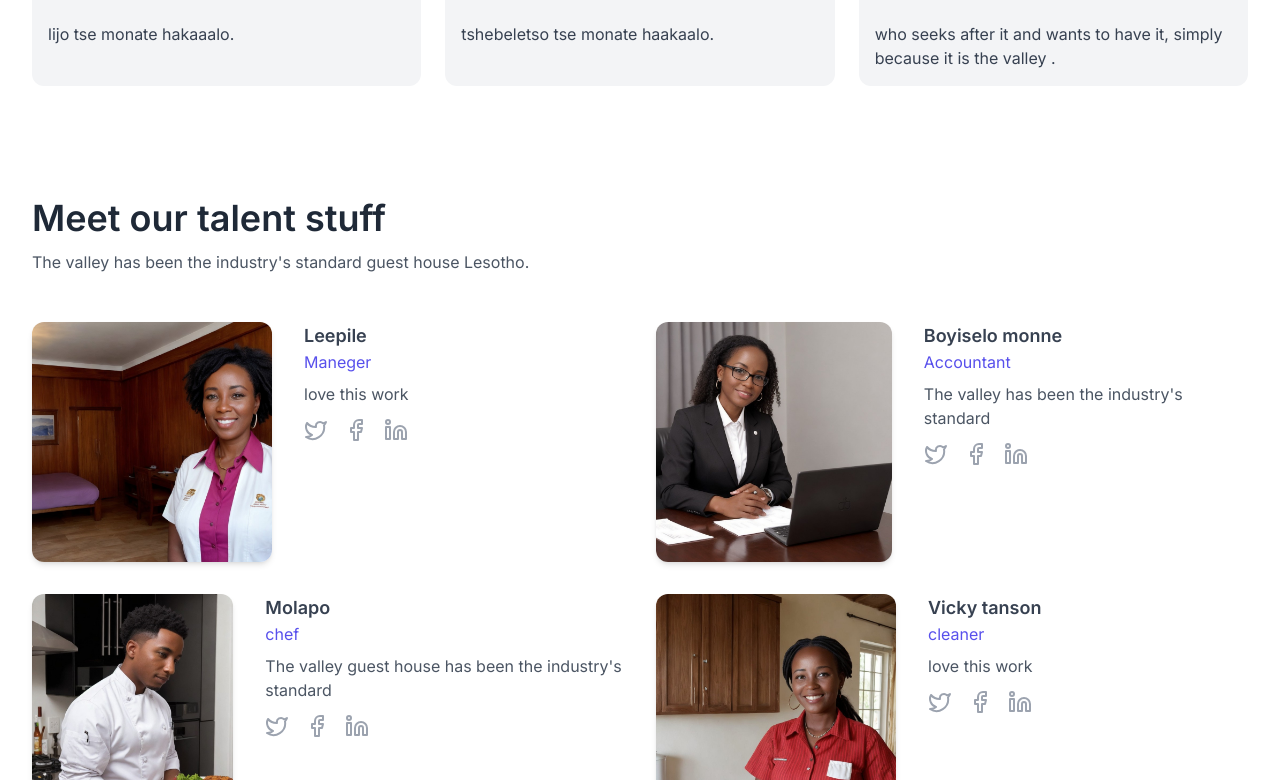
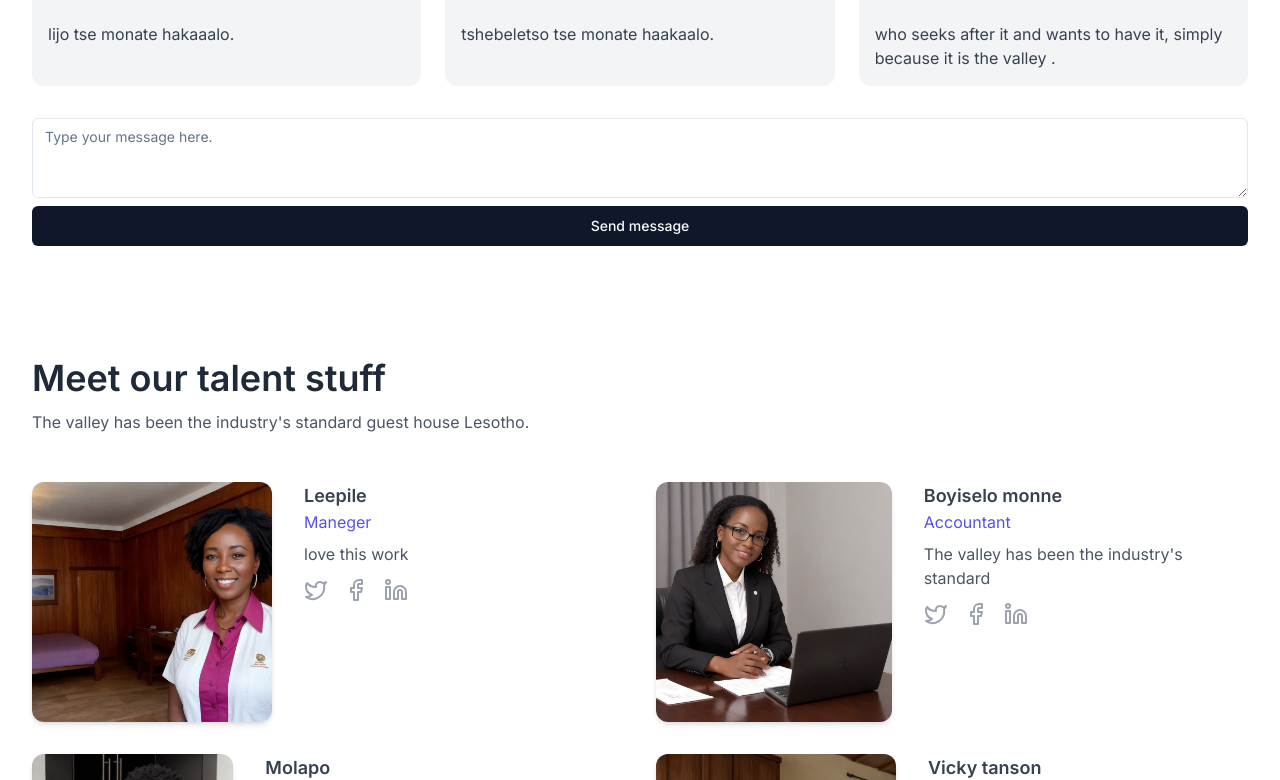
Before and after one commit to Nerd-Culture-09/The-Valley, a Next.js app: page / in a window 1280 px wide. Shown: the part 1680-2460 px from the top of the page. Built offline with nearby package versions, Linux system fonts and the light colour scheme.

Commit message:
north and south branch

```diff
--- a/components/FrontEnd/BookingForm.tsx
+++ b/components/FrontEnd/BookingForm.tsx
@@ -12,6 +12,10 @@ import {
   SelectItem,
 } from "@radix-ui/react-select";
 
+// Import the date pickers
+import { DatePickerWithPresets1 } from "@/components/FrontEnd/checkout-calander";
+import { DatePickerWithPresets2 } from "@/components/FrontEnd/checkin-calander";
+
 interface FormPageProps {
   onNext: () => void;
 }
@@ -25,6 +29,7 @@ export const FormPage: React.FC<FormPageProps> = ({ onNext }) => {
   return (
     <div className="p-4">
       <form onSubmit={handleSubmit}>
+        {/* Full Name Input */}
         <div className="mb-4">
           <label className="block text-sm font-medium text-gray-700">
             Full Name
@@ -35,6 +40,8 @@ export const FormPage: React.FC<FormPageProps> = ({ onNext }) => {
             className="mt-1 block w-full border border-gray-300 rounded-md shadow-sm"
           />
         </div>
+
+        {/* Email Input */}
         <div className="mb-4">
           <label className="block text-sm font-medium text-gray-700">
             Email
@@ -45,6 +52,8 @@ export const FormPage: React.FC<FormPageProps> = ({ onNext }) => {
             className="mt-1 block w-full border border-gray-300 rounded-md shadow-sm"
           />
         </div>
+
+        {/* Phone Number Input */}
         <div className="mb-4">
           <label className="block text-sm font-medium text-gray-700">
             Phone Number
@@ -55,32 +64,45 @@ export const FormPage: React.FC<FormPageProps> = ({ onNext }) => {
             className="mt-1 block w-full border border-gray-300 rounded-md shadow-sm"
           />
         </div>
+
+        {/* Check-in Date Picker */}
         <div className="mb-4">
           <label className="block text-sm font-medium text-gray-700">
-            Booking for :
+            Check-in Date
           </label>
-          <div className="flex items-center space-x-2  text-gray-700">
+          <DatePickerWithPresets1 />
+        </div>
+
+        {/* Check-out Date Picker */}
+        <div className="mb-4">
+          <label className="block text-sm font-medium text-gray-700">
+            Check-out Date
+          </label>
+          <DatePickerWithPresets2 />
+        </div>
+
+        {/* Booking for Checkbox */}
+        <div className="mb-4">
+          <label className="block text-sm font-medium text-gray-700">
+            Booking for:
+          </label>
+          <div className="flex items-center space-x-2 text-gray-700">
             <Checkbox id="terms" />
-            <label
-              htmlFor="terms"
-              className="text-sm font-medium leading-none  text-gray-700 "
-            >
+            <label htmlFor="terms" className="text-sm font-medium leading-none text-gray-700">
               Myself
             </label>
           </div>
           <div className="flex items-center mt-1 space-x-2 text-gray-700">
             <Checkbox id="terms" />
-            <label
-              htmlFor="terms"
-              className="text-sm font-medium leading-none  text-gray-700"
-            >
+            <label htmlFor="terms" className="text-sm font-medium leading-none text-gray-700">
               Someone Else
             </label>
           </div>
-          <label
+        </div>
 
-            className="block mt-2 text-sm font-medium  text-gray-700"
-          >
+        {/* Payment Method Selection */}
+        <div className="mb-4">
+          <label className="block mt-2 text-sm font-medium text-gray-700">
             Select Payment Method
           </label>
           <select
@@ -88,11 +110,12 @@ export const FormPage: React.FC<FormPageProps> = ({ onNext }) => {
             className="bg-gray-50 border border-gray-300 text-gray-700 text-sm rounded-lg focus:ring-blue-500 focus:border-blue-500 block w-full p-2.5 dark:bg-gray-700 dark:border-gray-600 dark:placeholder-gray-400 dark:text-white dark:focus:ring-blue-500 dark:focus:border-blue-500"
           >
             <option selected>Select Payment Method</option>
-            <option value="ecocash">Ecocash - Merchant Code : 64382 Names : Valley Maseru</option>
-            <option value="mpesa">Mpesa </option>
-
+            <option value="ecocash">Ecocash - Merchant Code: 64382 Names: Valley Maseru</option>
+            <option value="mpesa">Mpesa</option>
           </select>
         </div>
+
+        {/* Submit Button */}
         <Button type="submit">Submit</Button>
       </form>
     </div>
--- a/components/FrontEnd/Testimonials.tsx
+++ b/components/FrontEnd/Testimonials.tsx
@@ -1,25 +1,27 @@
+import { Button } from "@/components/ui/button";
+import { Textarea } from "@/components/ui/textarea";
+
 export default function Testimonial() {
-
   const testimonials = [
     {
       avatar: "https://api.uifaces.co/our-content/donated/xZ4wg2Xj.jpg",
       name: "Mswati",
       title: "guest",
-            quote: "lijo tse monate hakaaalo."
+      quote: "lijo tse monate hakaaalo.",
     },
     {
       avatar: "https://randomuser.me/api/portraits/women/79.jpg",
       name: "lejone ",
       title: "guest",
-            quote: "tshebeletso tse monate haakaalo."
+      quote: "tshebeletso tse monate haakaalo.",
     },
     {
       avatar: "https://randomuser.me/api/portraits/men/86.jpg",
       name: "guest",
       title: "DevOp engineer",
-            quote: "who seeks after it and wants to have it, simply because it is the valley ."
+      quote: "who seeks after it and wants to have it, simply because it is the valley .",
     },
-    ]
+  ];
 
   return (
     <section className="py-14">
@@ -28,14 +30,11 @@ export default function Testimonial() {
           <h3 className="text-gray-800 text-3xl font-semibold sm:text-4xl">
             See what others are saying about us
           </h3>
-                    <p className="mt-3 text-gray-600">
-                        The Valley guest house
-                    </p>
+          <p className="mt-3 text-gray-600">The Valley guest house</p>
         </div>
         <div className="mt-12">
           <ul className="grid gap-6 sm:grid-cols-2 lg:grid-cols-3">
-                        {
-                            testimonials.map((item, idx) => (
+            {testimonials.map((item, idx) => (
               <li key={idx} className="bg-gray-100 p-4 rounded-xl">
                 <figure>
                   <div className="flex items-center gap-x-4">
@@ -46,17 +45,28 @@ export default function Testimonial() {
                     </div>
                   </div>
                   <blockquote>
-                                            <p className="mt-6 text-gray-700">
-                                                {item.quote}
-                                            </p>
+                    <p className="mt-6 text-gray-700">{item.quote}</p>
                   </blockquote>
                 </figure>
               </li>
-                            ))
-                        }
+            ))}
           </ul>
+        </div>
+        {/* Add TextareaWithButton component below testimonials */}
+        <div className="mt-8">
+          <TextareaWithButton />
         </div>
       </div>
     </section>
-    )
+  );
 }
+
+// New TextareaWithButton component
+export function TextareaWithButton() {
+  return (
+    <div className="grid w-full gap-2">
+      <Textarea placeholder="Type your message here." />
+      <Button>Send message</Button>
+    </div>
+  );
+}
--- /dev/null
+++ b/components/ui/textarea.tsx
@@ -0,0 +1,24 @@
+import * as React from "react"
+
+import { cn } from "@/lib/utils"
+
+export interface TextareaProps
+  extends React.TextareaHTMLAttributes<HTMLTextAreaElement> {}
+
+const Textarea = React.forwardRef<HTMLTextAreaElement, TextareaProps>(
+  ({ className, ...props }, ref) => {
+    return (
+      <textarea
+        className={cn(
+          "flex min-h-[80px] w-full rounded-md border border-slate-200 bg-white px-3 py-2 text-sm ring-offset-white placeholder:text-slate-500 focus-visible:outline-none focus-visible:ring-2 focus-visible:ring-slate-950 focus-visible:ring-offset-2 disabled:cursor-not-allowed disabled:opacity-50 dark:border-slate-800 dark:bg-slate-950 dark:ring-offset-slate-950 dark:placeholder:text-slate-400 dark:focus-visible:ring-slate-300",
+          className
+        )}
+        ref={ref}
+        {...props}
+      />
+    )
+  }
+)
+Textarea.displayName = "Textarea"
+
+export { Textarea }
```
Also changed, not shown: components/FrontEnd/northbranch.tsx (added), components/FrontEnd/southbranch.tsx (added). Lines whose indentation alone changed are shown as unchanged.
